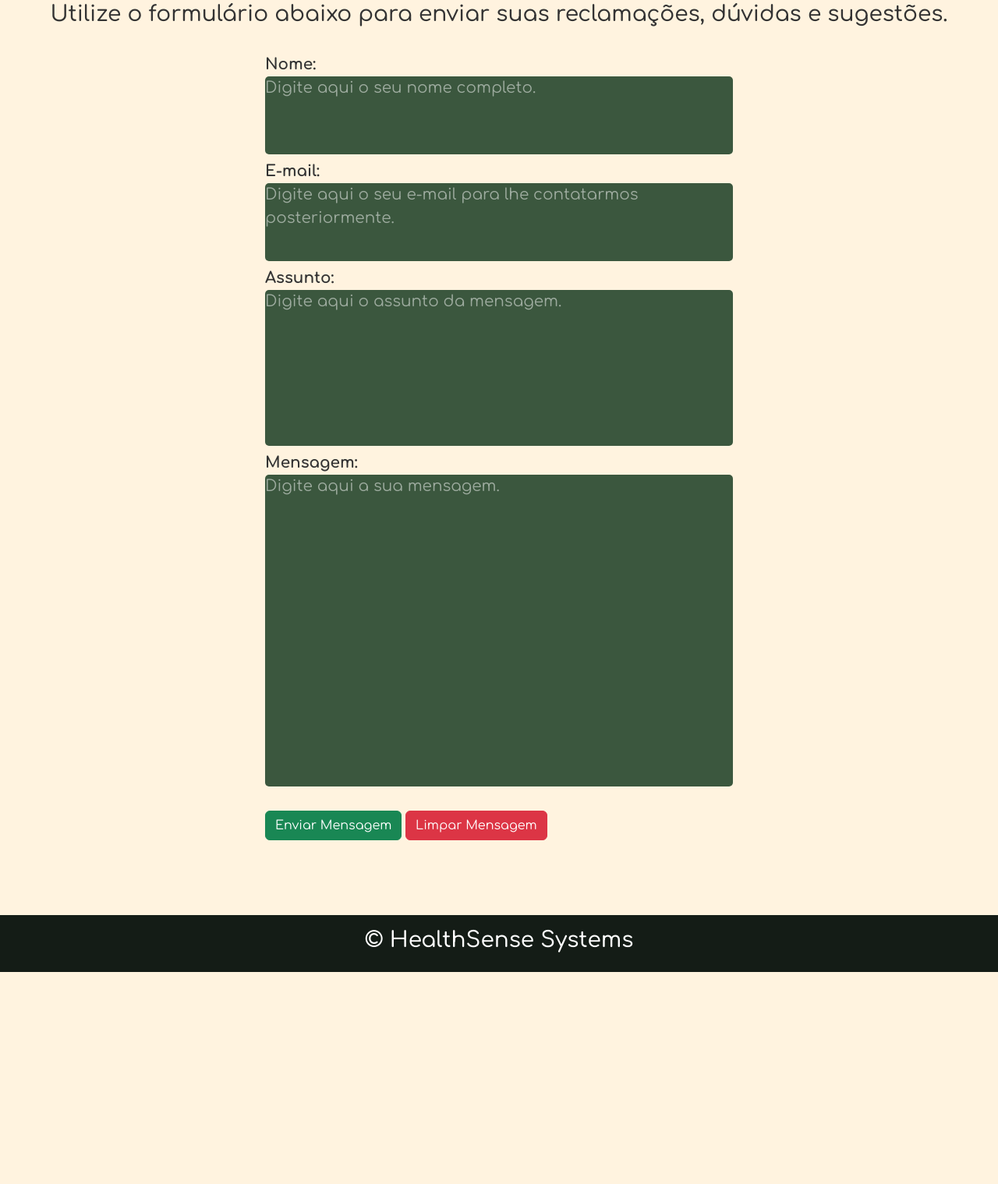
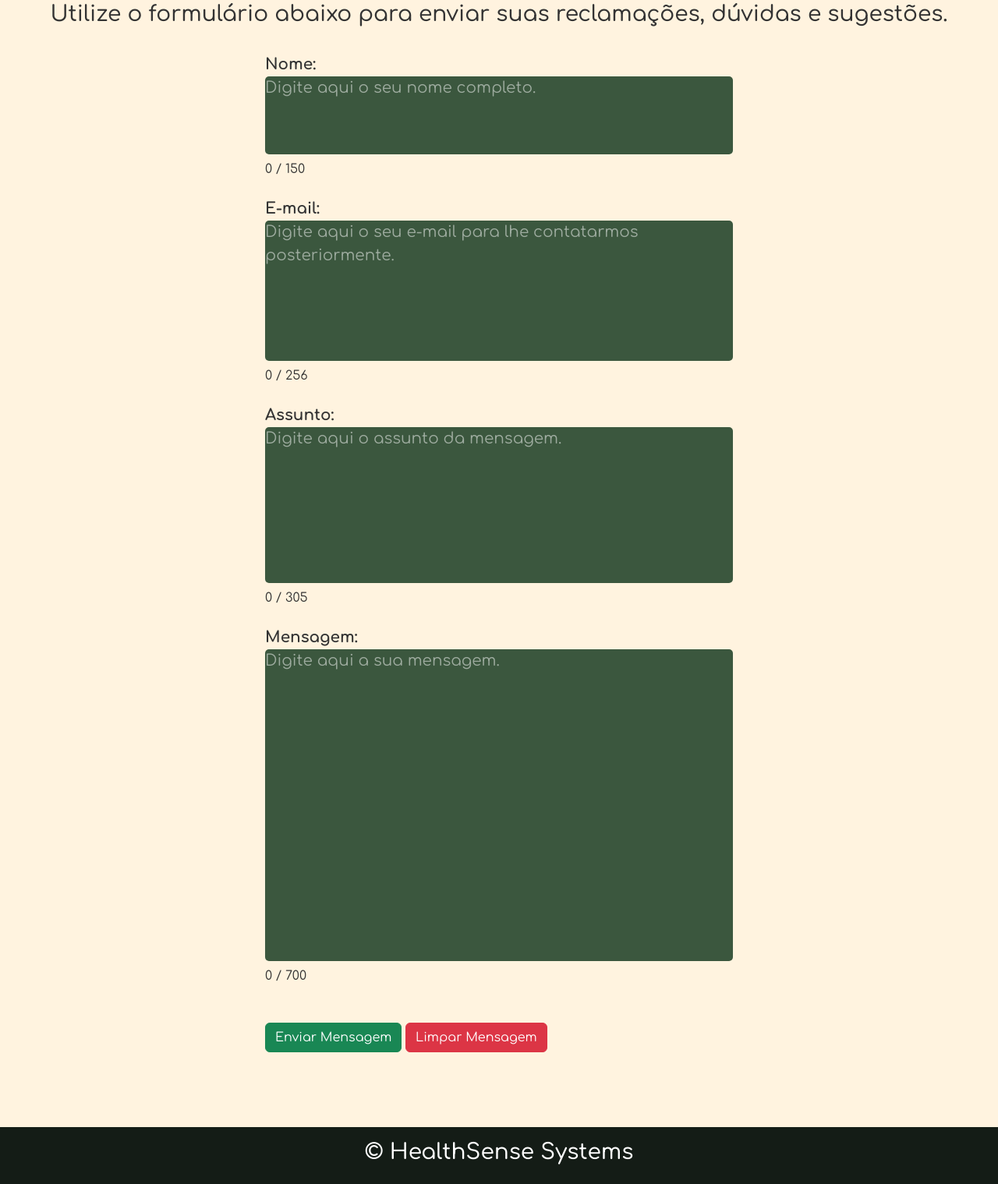
Before and after one commit to Lucas-Cerqueira1000/HealthSense, a PHP site: page /contato.php in a window 1280 px wide. Shown: the part 662-2181 px from the top of the page at 78% size. Before the commit the page ends 1909 px from the top, so only its background shows below. Run offline with PHP 8.4, Linux system fonts and the light colour scheme; data that the repository does not hold is empty; some libraries are stand-ins or nearby versions.

Commit message:
Update contato.php

```diff
--- a/contato.php
+++ b/contato.php
@@ -106,7 +106,8 @@ if ($_SERVER['REQUEST_METHOD'] === 'POST')
                 top: 0;
             }
         }
-        #nome, #email {
+        #nome
+        {
             background-color: var(--verdeescuro);
             width: 600px;
             height: 100px;
@@ -116,7 +117,19 @@ if ($_SERVER['REQUEST_METHOD'] === 'POST')
             color: white;
             /* cursor: help; */
         }
-        #assunto {
+        #email
+        {
+            background-color: var(--verdeescuro);
+            width: 600px;
+            height: 180px;
+            resize: none;
+            border-radius: 5px;
+            font-size: 20px;
+            color: white;
+            /* cursor: help; */
+        }
+        #assunto
+        {
             background-color: var(--verdeescuro);
             width: 600px;
             height: 200px;
@@ -126,7 +139,8 @@ if ($_SERVER['REQUEST_METHOD'] === 'POST')
             color: white;
             /* cursor: help; */
         }
-        #mensagem {
+        #mensagem
+        {
             background-color: var(--verdeescuro);
             width: 600px;
             height: 400px;
@@ -136,12 +150,14 @@ if ($_SERVER['REQUEST_METHOD'] === 'POST')
             color: white;
             /* cursor: help; */
         }
-        #contato {
+        #contato
+        {
             display: flex;
             flex-direction: column;
             justify-content: baseline;
         }
-        #lbl {
+        #lbl
+        {
             font-size:20px;
             font-weight: bold;
         }
@@ -194,19 +210,23 @@ if ($_SERVER['REQUEST_METHOD'] === 'POST')
                 <form action="contato.php" method="POST">
                     <label id="lbl">Nome:</label>
                     <br>
-                    <textarea name="nome" id="nome" placeholder="Digite aqui o seu nome completo." required></textarea>
+                    <textarea name="nome" id="nome" placeholder="Digite aqui o seu nome completo." required maxlength="150" data-maxlength="200" rows="5"></textarea>
+                    <div id="contador">0 / 150</div>
                     <br>
                     <label id="lbl">E-mail:</label>
                     <br>
-                    <textarea name="email" id="email" placeholder="Digite aqui o seu e-mail para lhe contatarmos posteriormente." required></textarea>
+                    <textarea name="email" id="email" placeholder="Digite aqui o seu e-mail para lhe contatarmos posteriormente." required maxlength="256" data-maxlength="256" rows="5"></textarea>
+                    <div id="contador">0 / 256</div>
                     <br>
                     <label id="lbl">Assunto:</label>
                     <br>
-                    <textarea name="assunto" id="assunto" placeholder="Digite aqui o assunto da mensagem." required></textarea>
+                    <textarea name="assunto" id="assunto" placeholder="Digite aqui o assunto da mensagem." required data-maxlength="305"></textarea>
+                    <div id="contador">0 / 305</div>
                     <br>
                     <label id="lbl">Mensagem:</label>
                     <br>
-                    <textarea name="mensagem" id="mensagem" placeholder="Digite aqui a sua mensagem." required></textarea>
+                    <textarea name="mensagem" id="mensagem" placeholder="Digite aqui a sua mensagem." required data-maxlength="700"></textarea>
+                    <div id="contador">0 / 700</div>
                     <br><br>
 
                     <button type="submit" class="btn btn-success">Enviar Mensagem</button>
@@ -226,7 +246,25 @@ if ($_SERVER['REQUEST_METHOD'] === 'POST')
         <script src="https://cdn.jsdelivr.net/npm/sweetalert2@11"></script>
         <script src="js/main-script.js"></script>
         <script src="js/scripts.js"></script>
+        <script>
+        document.querySelectorAll('textarea[data-maxlength]').forEach(textarea => {
+  // Pega o limite definido no HTML
+  const limite = parseInt(textarea.getAttribute('data-maxlength'), 10);
+  const contador = textarea.nextElementSibling; // Assume que o contador está logo abaixo
 
+  textarea.addEventListener('input', () => {
+    // Corta o texto caso ultrapasse o limite
+    if (textarea.value.length > limite) {
+      textarea.value = textarea.value.substring(0, limite);
+    }
+
+    // Atualiza o texto do contador
+    if (contador) {
+      contador.textContent = `${textarea.value.length} / ${limite}`;
+    }
+  });
+});
+        </script>
         <?php echo $alert_script; ?>
     </body>
 </html>
```
